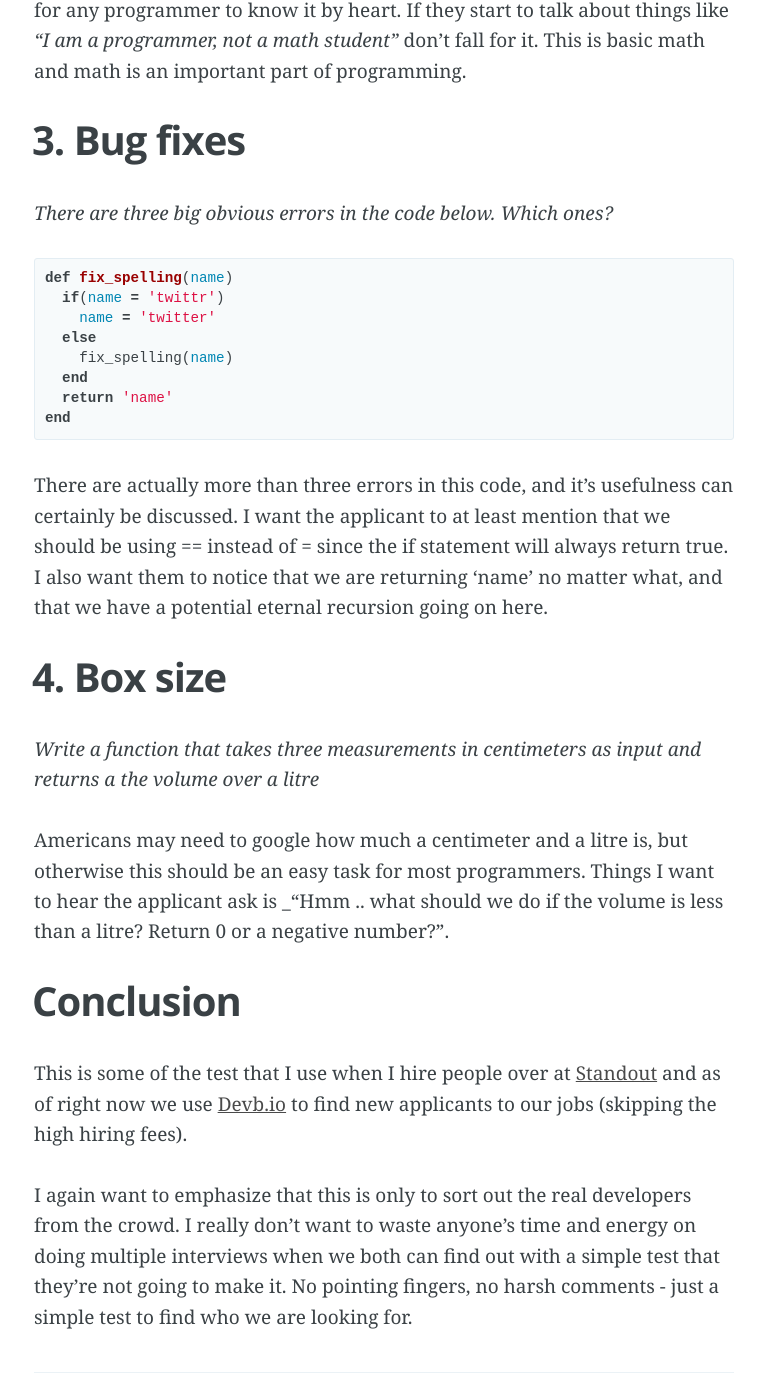
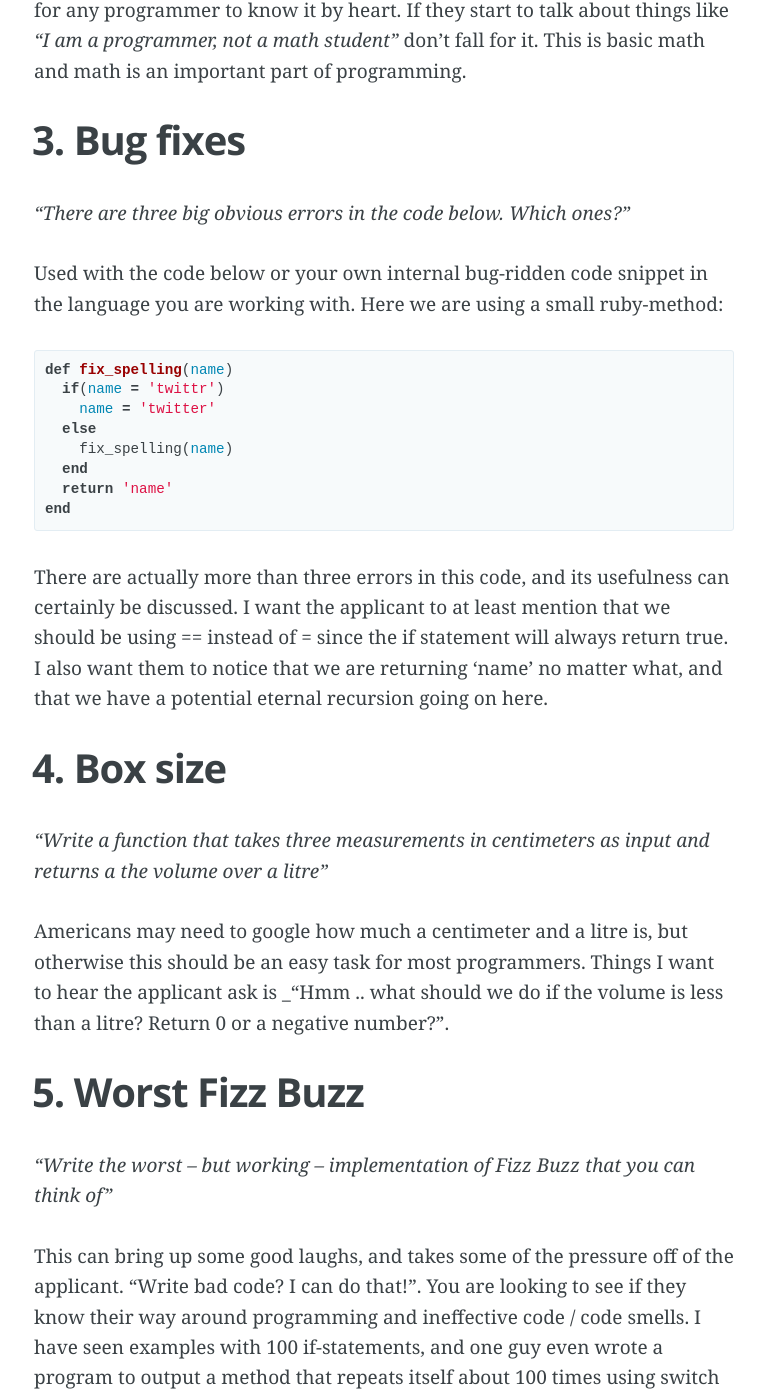
Before and after one commit to davidelbe/david.elbe.me, a Jekyll site: the page built from _posts/2014-09-17-fizzbuzz-alternatives.md, in a window 1280 px wide and 1400 px high, scrolled down 1793 px. Shown: the whole window, without its empty margins (256-1021 px from the left). Built offline with Jekyll 4.4.1, drawn with Linux system fonts in a browser that asks for light colours; Markdown is read by kramdown in place of the engine named in the settings; some of the changed text lies outside the part shown.

Commit message:
Updated fizz buzz post

```diff
--- a/_posts/2014-09-17-fizzbuzz-alternatives.md
+++ b/_posts/2014-09-17-fizzbuzz-alternatives.md
@@ -1,14 +1,14 @@
 ---
 layout: post
-title:  4 alternatives to the Fizzbuzz test for hiring programmers
+title:  5 alternatives to the Fizzbuzz test for hiring programmers
 date:   2014-09-17
 categories: developers hiring
 ---
 
 I compiled a list over the last 100 so-called programmers who came to me
 looking for a job. 75 of them failed one or more of our three
-simple programming tests. Let me emphase that, 75 out of 100 applicants to a
-programming job can not program. At all.
+simple programming tests. Let me emphase that; 75 out of 100 applicants to a
+programming job *can not program*. At all.
 
 You might have heard of the Fizz Buzz test. I first read about it on Jeff Atwood's
 [excellent blog](http://blog.codinghorror.com/why-cant-programmers-program/).
@@ -57,7 +57,10 @@ and math is an important part of programming.
 
 ## 3. Bug fixes
 
-_There are three big obvious errors in the code below. Which ones?_
+_"There are three big obvious errors in the code below. Which ones?"_
+
+Used with the code below or your own internal bug-ridden code snippet in the
+language you are working with. Here we are using a small ruby-method:
 
 {% highlight ruby %}
 def fix_spelling(name)
@@ -70,7 +73,7 @@ def fix_spelling(name)
 end
 {% endhighlight %}
 
-There are actually more than three errors in this code, and it's usefulness can
+There are actually more than three errors in this code, and its usefulness can
 certainly be discussed. I want the applicant to at least mention that we should
 be using == instead of = since the if statement will always return true. I also
 want them to notice that we are returning 'name' no matter what, and that we
@@ -78,14 +81,24 @@ have a potential eternal recursion going on here.
 
 ## 4. Box size
 
-_Write a function that takes three measurements in centimeters as input and returns
-a the volume over a litre_
+_"Write a function that takes three measurements in centimeters as input and returns
+a the volume over a litre"_
 
 Americans may need to google how much a centimeter and a litre is, but otherwise
 this should be an easy task for most programmers. Things I want to hear the
 applicant ask is _"Hmm .. what should we do if the volume is less than a litre?
 Return 0 or a negative number?".
 
+## 5. Worst Fizz Buzz
+
+_"Write the worst – but working – implementation of Fizz Buzz that you can think
+of"_
+
+This can bring up some good laughs, and takes some of the pressure off of the
+applicant. "Write bad code? I can do that!". You are looking to see if they
+know their way around programming and ineffective code / code smells. I have
+seen examples with 100 if-statements, and one guy even wrote a program to output
+a method that repeats itself about 100 times using switch and case in PHP.
 
 ## Conclusion
 
```
